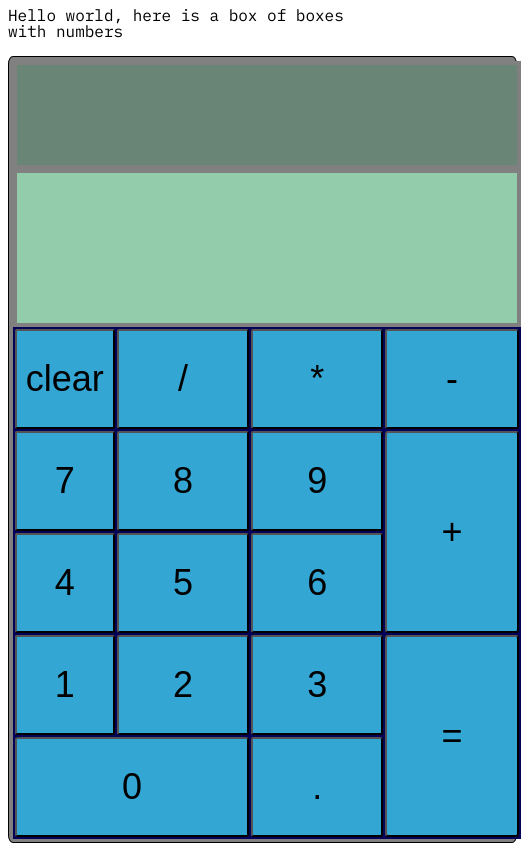
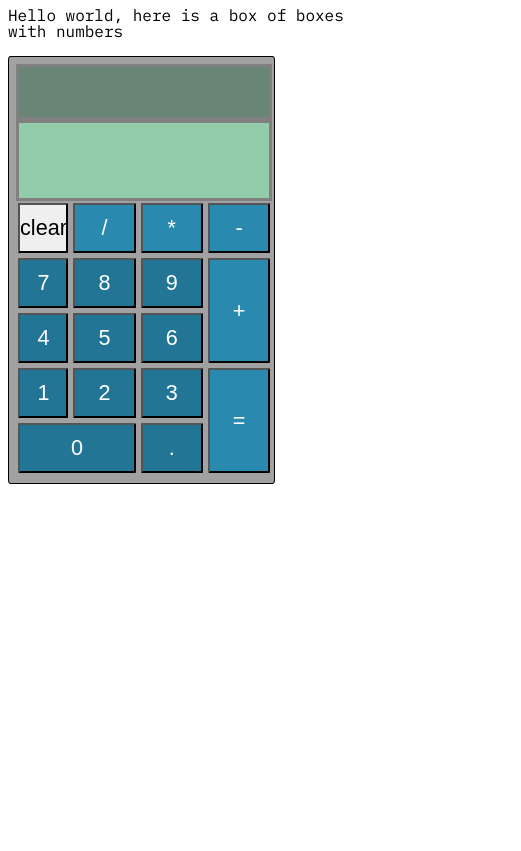
Before and after one commit to NilsGouraud/TOPCalculator, a plain HTML site: page index.html in a window 390 px wide. Shown: the whole page, 521 px wide, since content can reach past the window. Drawn offline with Linux system fonts and the light colour scheme.

Commit message:
update visuals

```diff
--- a/styles.css
+++ b/styles.css
@@ -1,7 +1,7 @@
 @font-face {
     font-family: 'ibm_plex_monoregular';
     src: url('./fonts/ibmplexmono-regular-webfont.woff2') format('woff2'),
-         url('./fonts/ibmplexmono-regular-webfont.woff') format('woff');
+    url('./fonts/ibmplexmono-regular-webfont.woff') format('woff');
     font-weight: normal;
     font-style: normal;
 
@@ -33,22 +33,22 @@ body{
 
 .calculator{
     border-radius: 1%;
-    padding: 1%;
+    padding: 2%;
     border: 1px solid black;
     display: grid;
-    background-color: grey;
+    background-color: rgb(161, 161, 161);
     grid-template-areas:
     'stored'
     'temp'
     'keyboard'
-;
-    width: 500px;
+    ;
+
 }
 
 
 .temp, .stored{
     width: inherit;
-    border: 4px solid grey;
+    border: 3px solid grey;
     line-height: 1;
     overflow: visible;
     overflow-wrap: break-word;
@@ -57,29 +57,23 @@ body{
 
 
 .stored{
-    height: 100px;
     font-size: 300%;
     background-color: rgb(105, 133, 117);
 }
 .temp{
-    height: 150px;
     font-size: 500%;
     background-color: rgb(146, 204, 171);
 }
 
 .keyboard{
     display:grid;
-    background-color: rgb(2, 2, 88);
     grid-template-areas:
     'backspace divide multiply minus'
     'sept huit neuf plus'
     'quatre cinq six plus'
     'un deux trois enter'
     'zero zero dot enter';
-    grid-template-columns: 100px;
-    grid-template-rows: 100px 100px 100px 100px 100px;
 
-    gap:2px;
     padding: 2px;
 
 }
@@ -90,14 +84,62 @@ body{
     align-items: center;
     border-radius: 2%;
     font-size: 225%;
-
 }
 
-.input{
-    background-color: rgb(51, 166, 211);
+.figure{
+    background-color: rgb(35, 117, 150);
+    color: black;
+        color: white;
+}
 
+.operator{
+    background-color: rgb(42, 137, 175);
+        color: white;
 }
 
 .pressed{
     background-color: rgb(65, 201, 255);
+    color: black;
 }
+
+
+@media screen and (max-width: 800px){
+
+    .calculator{
+        width: 250px;
+    }
+    .stored{
+        height: 50px;
+        font-size: 150%;
+    }
+    .temp{
+        height: 75px;
+        font-size: 225%;
+    }
+    .keyboard{
+        grid-template-columns: 50px;
+        grid-template-rows: 50px 50px 50px 50px 50px;
+        gap:5px;
+        font-size:60%;
+    }
+
+}
+
+@media screen and (min-width: 800px){
+    .calculator{
+        width: 500px;
+    }
+    .stored{
+        height: 100px;
+    }
+    .temp{
+        height: 150px;
+    }
+
+    .keyboard{
+        grid-template-columns: 100px;
+        grid-template-rows: 100px 100px 100px 100px 100px;
+
+        gap:5px;
+    }
+}
```
